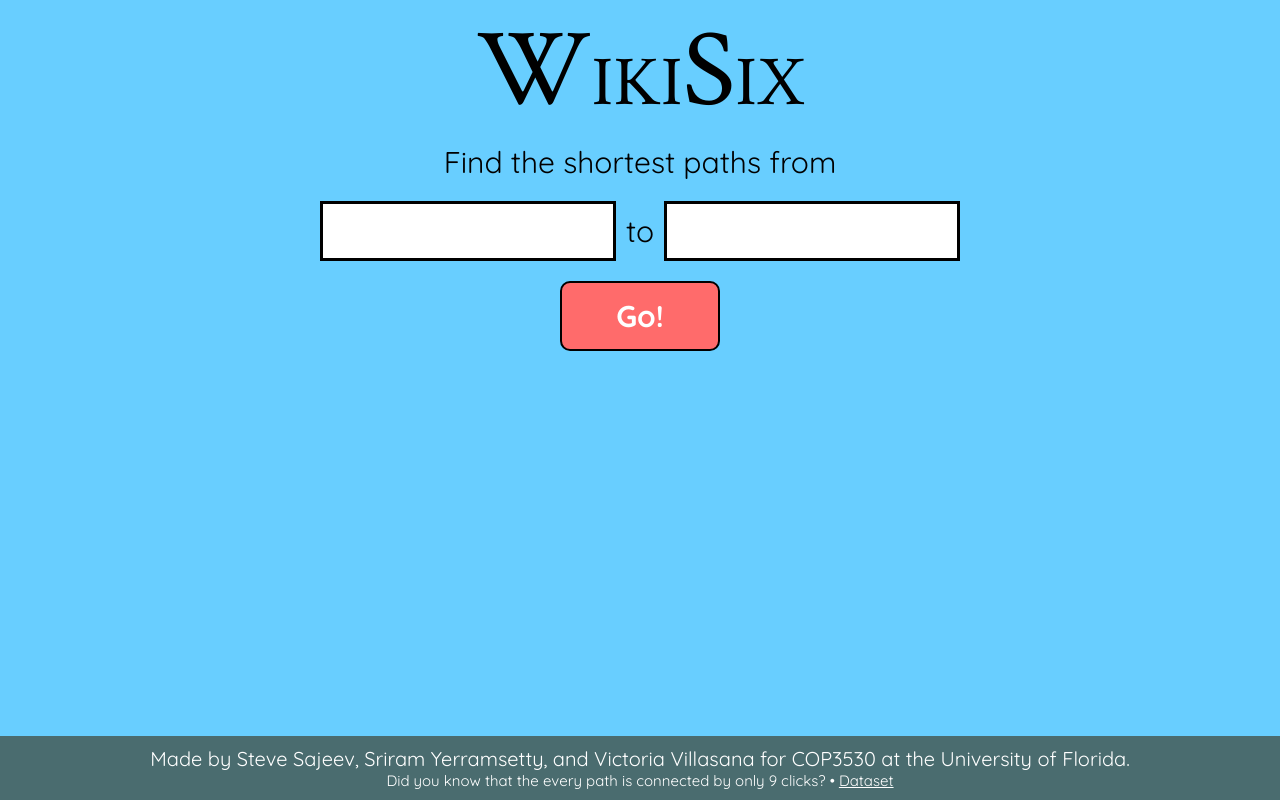
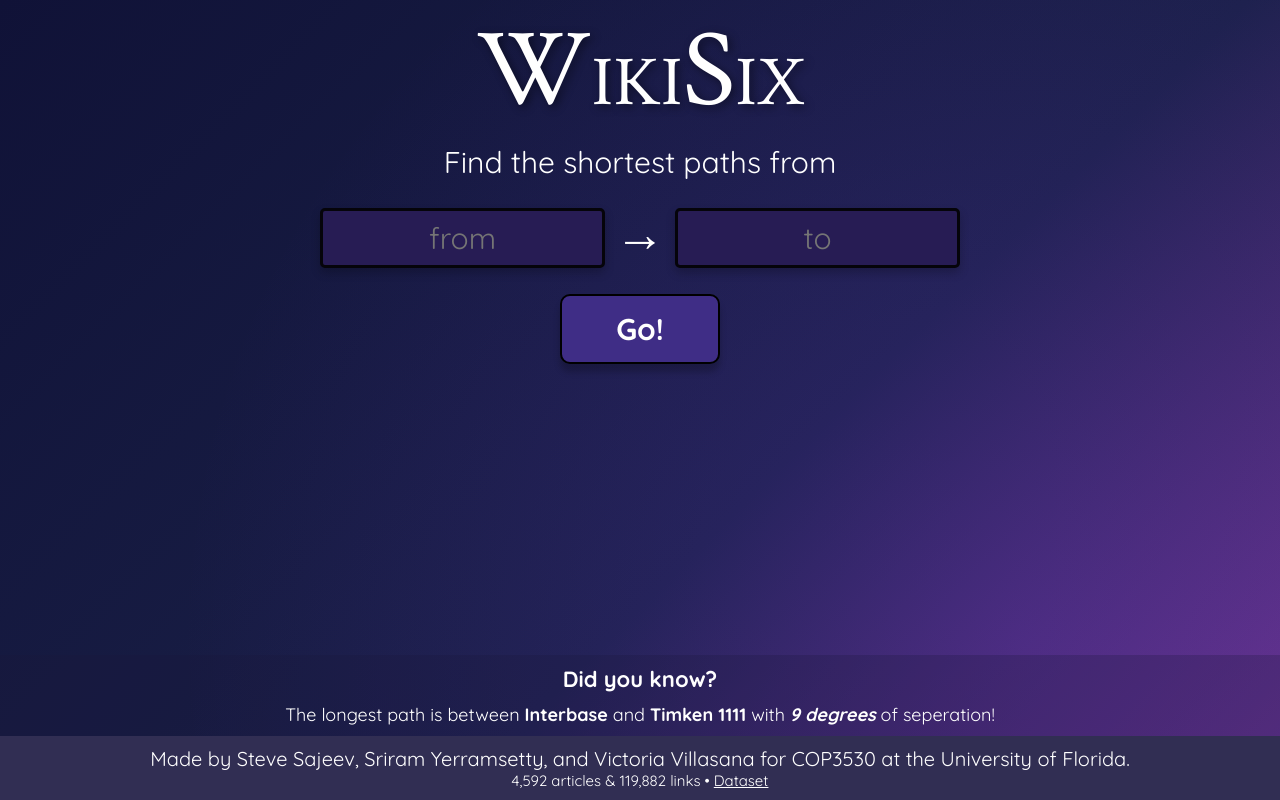
Before and after one commit to stevesajeev1/WikiSix, a React (Vite) app in the folder frontend/: page / in a window 1280 px wide. Built offline with nearby package versions, Linux system fonts and the light colour scheme.

Commit message:
Overhauled the Design

```diff
--- a/frontend/src/components/Footer.tsx
+++ b/frontend/src/components/Footer.tsx
@@ -2,12 +2,23 @@ import "../styles/Footer.css";
 
 export default function Footer() {
   return (
-    <div id="footer">
-      <span id="footer-credits">Made by Steve Sajeev, Sriram Yerramsetty, and Victoria Villasana for COP3530 at the University of Florida.</span>
-      <div id="footer-info">
-        <span id="footer-info-left">Did you know that the every path is connected by only 9 clicks?</span>
-        <span>&nbsp;&bull;&nbsp;</span>
-        <a href="https://snap.stanford.edu/data/wikispeedia.html">Dataset</a>
+    <div>
+      <div id="general-stats">
+        <h3>Did you know?</h3>
+        <p>The longest path is between <b>Interbase</b> and <b>Timken 1111</b> with <i><b>9 degrees</b></i> of seperation!</p>
+      </div>
+
+      <div id="footer">
+        <span id="footer-credits">
+          Made by Steve Sajeev, Sriram Yerramsetty, and Victoria Villasana for COP3530 at the University of Florida.
+        </span>
+        <div id="footer-info">
+          <span id="footer-info-left">
+            4,592 articles & 119,882 links
+          </span>
+          <span>&nbsp;&bull;&nbsp;</span>
+          <a href="https://snap.stanford.edu/data/wikispeedia.html">Dataset</a>
+        </div>
       </div>
     </div>
   );
--- a/frontend/src/components/Input.tsx
+++ b/frontend/src/components/Input.tsx
@@ -8,6 +8,7 @@ interface InputProps {
   setEnd: Dispatch<SetStateAction<string>>;
   calculate: () => void;
 }
+
 
 export default function Input({ start, setStart, end, setEnd, calculate }: InputProps) {
   const handleStartInput = (e: React.ChangeEvent<HTMLInputElement>) => {
@@ -22,9 +23,17 @@ export default function Input({ start, setStart, end, setEnd, calculate }: Input
     <div id="input-container">
       <span>Find the shortest paths from</span>
       <div id="inputs">
-        <input value={start} onInput={handleStartInput}/>
-        <span>to</span>
-        <input value={end} onInput={handleEndInput} />
+        <input
+          value={start}
+          onInput={handleStartInput}
+          placeholder={`from`}
+        />
+        <span id="arrow">→</span>
+        <input
+          value={end}
+          onInput={handleEndInput}
+          placeholder={`to`}
+        />
       </div>
       <div id="input-button" onClick={calculate}>Go!</div>
     </div>
--- a/frontend/src/styles/Footer.css
+++ b/frontend/src/styles/Footer.css
@@ -1,9 +1,28 @@
+#general-stats {
+  width: 100vw;
+  background-color:#1a173a40;
+  color: white;
+  text-align:center;
+  padding: 10px;
+}
+
+#general-stats h3 {
+  font-size: 22px;
+  margin-bottom: 10px;
+}
+
+#general-stats p {
+  font-size: 18px;
+  margin: 0px;
+
+}
+
 #footer {
-  width: 100%;
+  width: 100vw;
   display: flex;
   flex-direction: column;
   align-items: center;
-  background-color: #4A6C6F;
+  background-color: #312e53;
   color: white;
   padding: 10px;
 }
--- a/frontend/src/styles/Graph.css
+++ b/frontend/src/styles/Graph.css
@@ -16,7 +16,6 @@
 #fullscreen-txt {
   text-align: center;
   font-size: 18px;
-  color: black;
   margin-top: 10px;
 }
 
@@ -36,6 +35,7 @@
 
 #stats table, th, td {
   border: 1px solid black;
+  background-color: rgba(0, 0, 0, 0.041);
 }
 
 #stats th, td {
@@ -51,6 +51,6 @@
   padding: 10px;
   padding-top: 20px;
   text-align: center;
-  font-size: 20px;
+  font-size: 24px;
   font-weight: bold;
 }
--- a/frontend/src/styles/Header.css
+++ b/frontend/src/styles/Header.css
@@ -3,6 +3,8 @@
 #header {
   font-family: 'Crimson Text', serif;
   font-size: 70px;
+  color: white;
+  text-shadow: 3px 3px 10px rgba(0, 0, 0, 0.459);
 }
 
 #header span {
--- a/frontend/src/styles/Input.css
+++ b/frontend/src/styles/Input.css
@@ -12,15 +12,29 @@
   display: flex;
   align-items: center;
   gap: 10px;
+
 }
 
 #inputs input {
   height: 60px;
   width: 100%;
-  border: 3px solid black;
+  border: 3px solid rgb(5, 4, 10);
+  background-color: rgb(39, 28, 84);
   text-align: center;
   outline: none;
   font: inherit;
+  color: white;
+  border-radius: 5px;
+  box-shadow: 0px 5px 10px rgba(0, 0, 0, 0.218);
+}
+
+#arrow {
+  font-size: 50px;
+  color: white;
+  display:flex;
+  align-items: center;
+  justify-content: center;
+  padding-bottom:10px;
 }
 
 #input-button {
@@ -31,14 +45,16 @@
   align-items: center;
   border: 2px solid black;
   border-radius: 10px;
-  background-color: rgb(255, 107, 107);
+  background-color: rgb(63, 45, 134);
   color: white;
   font-weight: bold;
   transition: background-color 200ms, color 200ms;
+  box-shadow: 0px 8px 6px rgba(0, 0, 0, 0.218);
 }
 
 #input-button:hover {
   cursor: pointer;
   background-color: white;
-  color: rgb(255, 107, 107);
+  color:rgb(39, 28, 84);
+  box-shadow: 0px 8px 6px rgba(0, 0, 0, 0.756);
 }
--- a/frontend/src/styles/Path.css
+++ b/frontend/src/styles/Path.css
@@ -1,5 +1,5 @@
 .path-parts {
-  background-color: white;
+  background-color: rgba(0, 0, 0, 0.104);
   border-radius: 10px;
   overflow: hidden;
   border: 2px solid black;
--- a/frontend/src/styles/index.css
+++ b/frontend/src/styles/index.css
@@ -16,8 +16,21 @@ html, body, #root {
   display: flex;
   align-items: center;
   flex-direction: column;
-  background-color: #68CEFF;
   font-family: 'Quicksand', sans-serif;
   font-size: 30px;
   overflow-y: scroll;
+  color: white;
+
+  background:
+    radial-gradient(
+      circle at 80% 80%,               /* bottom‑right */
+      rgba(126, 56, 239, 0.2) 0%,     /* lighter purple center */
+      rgba(123,  62, 221, 0)   70%     /* fade out sooner */
+    ),
+    linear-gradient(
+      135deg,
+      #101237 0%,
+      #1a2048 60%,
+      #663388 100%
+    );
 }
```
